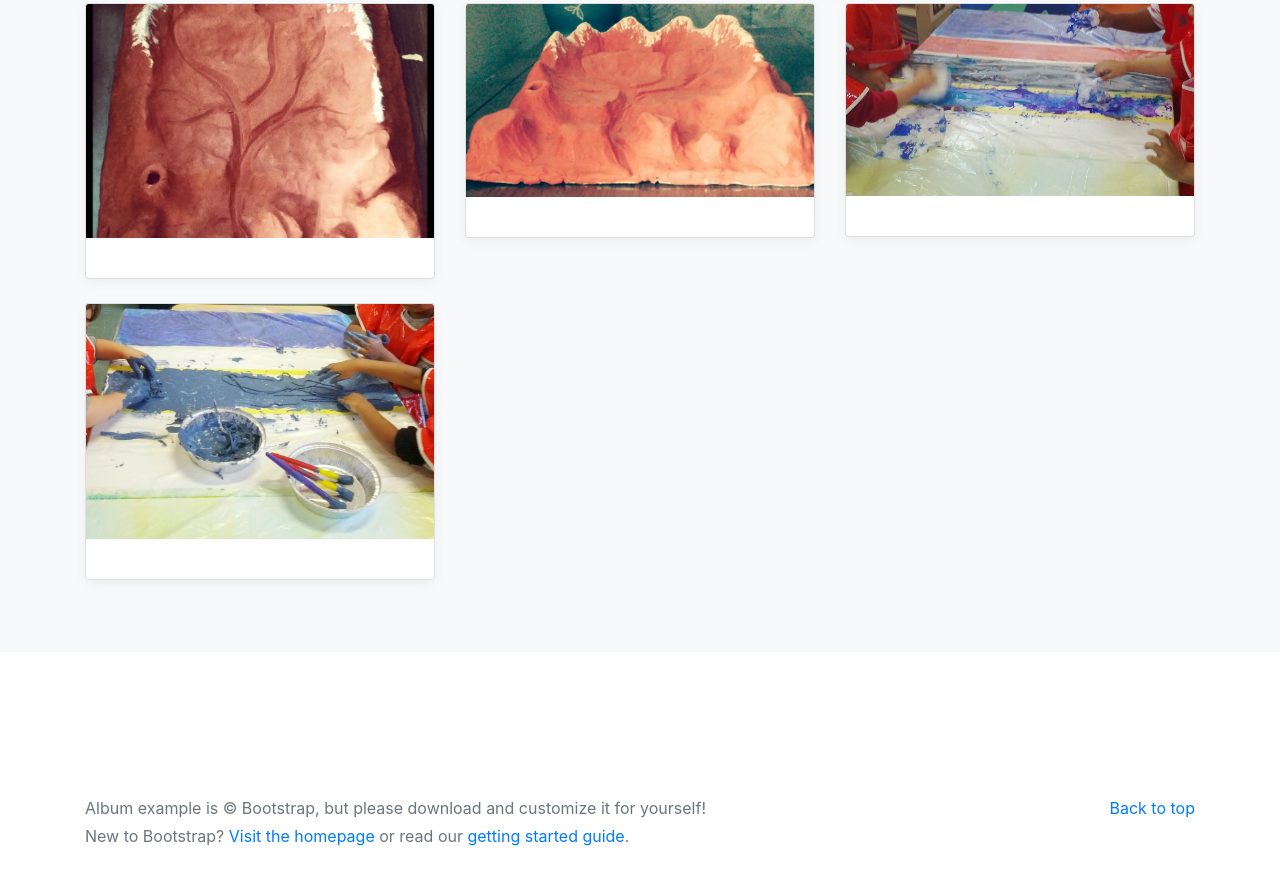
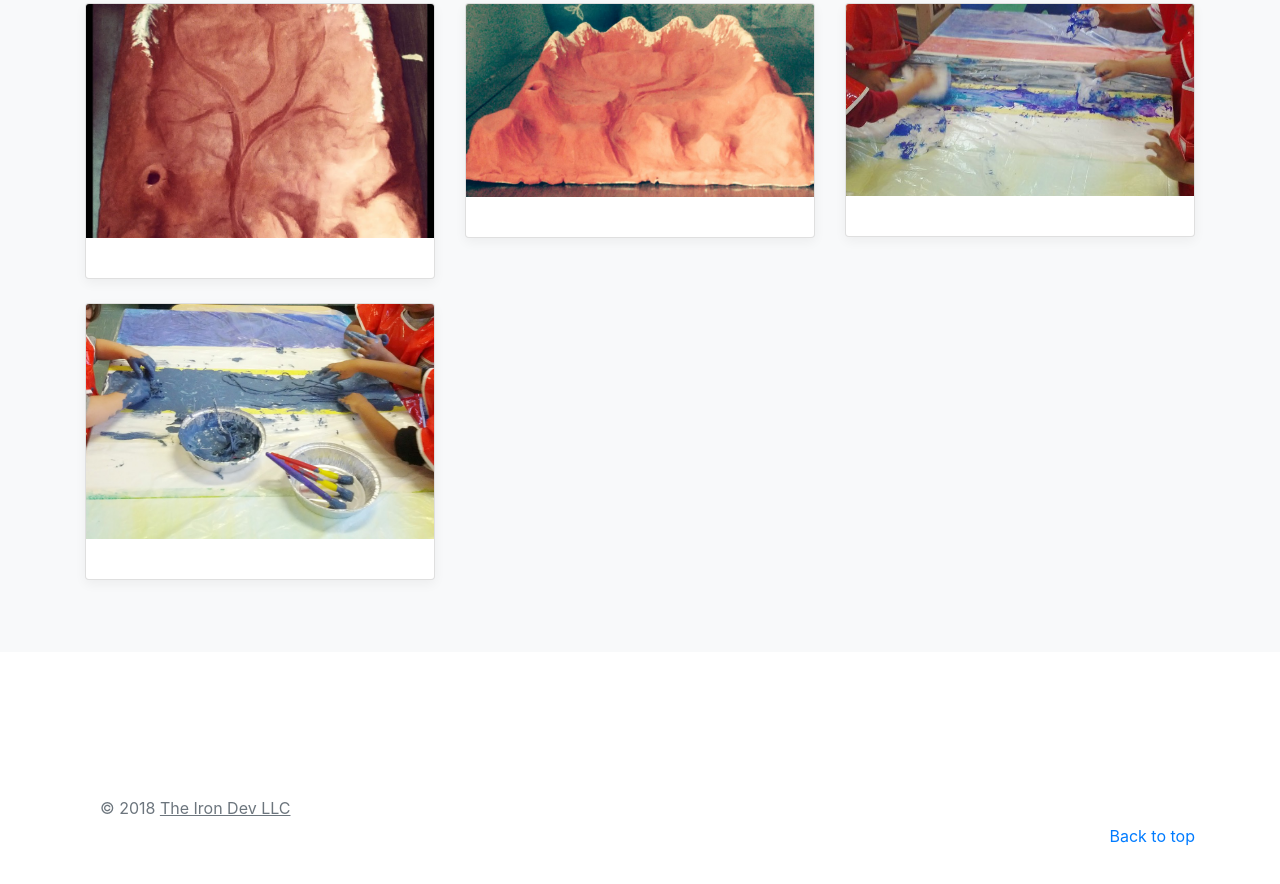
Before and after one commit to lbellows/www.leslieworthington.com, a website: page public/index.html in a window 1280 px wide. Shown: the part 2147-3031 px from the top of the page. Drawn offline with nearby package versions, Linux system fonts and the light colour scheme.

Commit message:
add footer

```diff
--- a/public/index.html
+++ b/public/index.html
@@ -117,13 +117,10 @@
 
     <footer class="text-muted">
         <div class="container">
+            <span style="padding-left: 15px"> &copy; <span id="curYear"></span> <a href="https://www.irondeveloper.com" style="text-decoration: underline; color:inherit">The Iron Dev LLC</a></p></span>
             <p class="float-right">
                 <a href="#">Back to top</a>
             </p>
-            <p>Album example is &copy; Bootstrap, but please download and customize it for yourself!</p>
-            <p>New to Bootstrap?
-                <a href="../../">Visit the homepage</a> or read our
-                <a href="../../getting-started/">getting started guide</a>.</p>
         </div>
     </footer>
 </body>
--- a/public/js/app.js
+++ b/public/js/app.js
@@ -2,6 +2,9 @@ $(function(){
   //query '../img/
   var imgData = '../imgData.json';
   var imageFolder = "../img/";
+
+  var curDate = new Date();
+  $('#curYear').text(curDate.getUTCFullYear());
 
   //add images to dom
   $.get(imgData).then(function(data) {
```
Also changed, not shown: package.json (+4 -3 lines), 1 other file.
